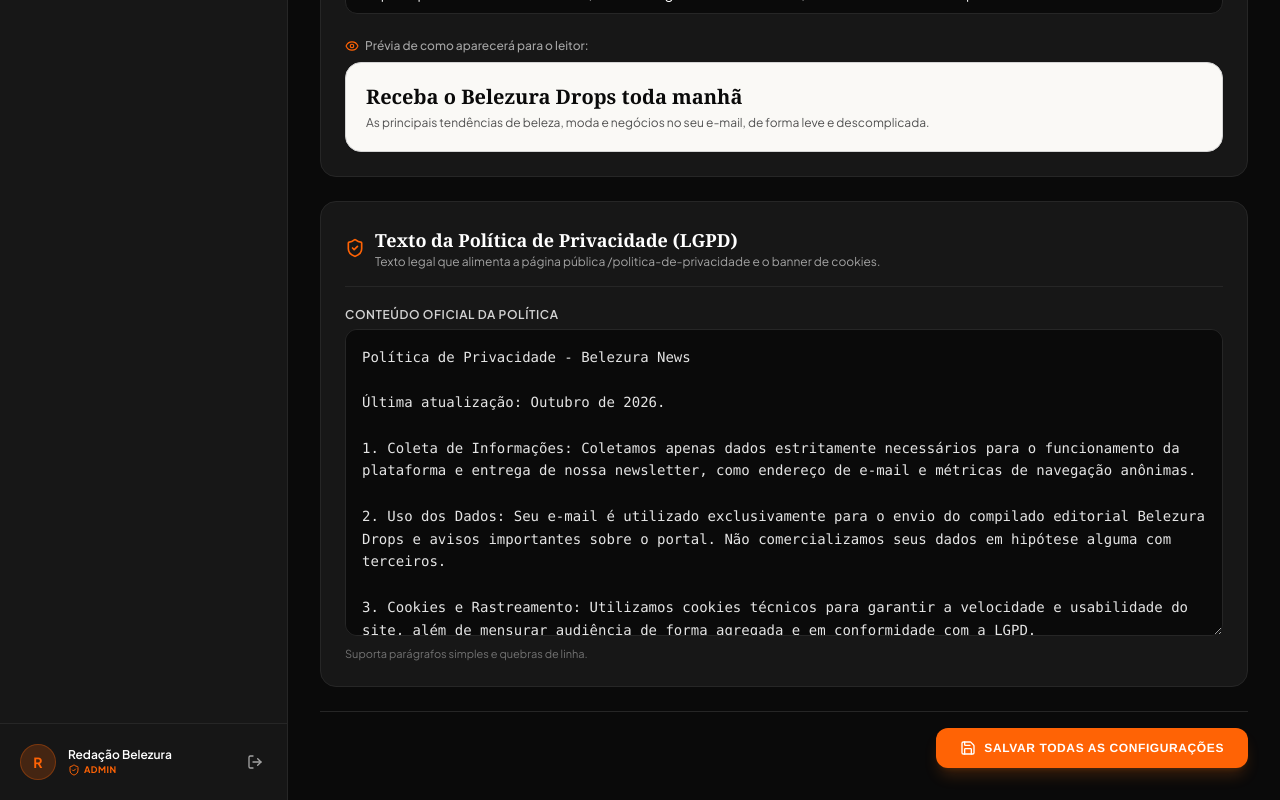
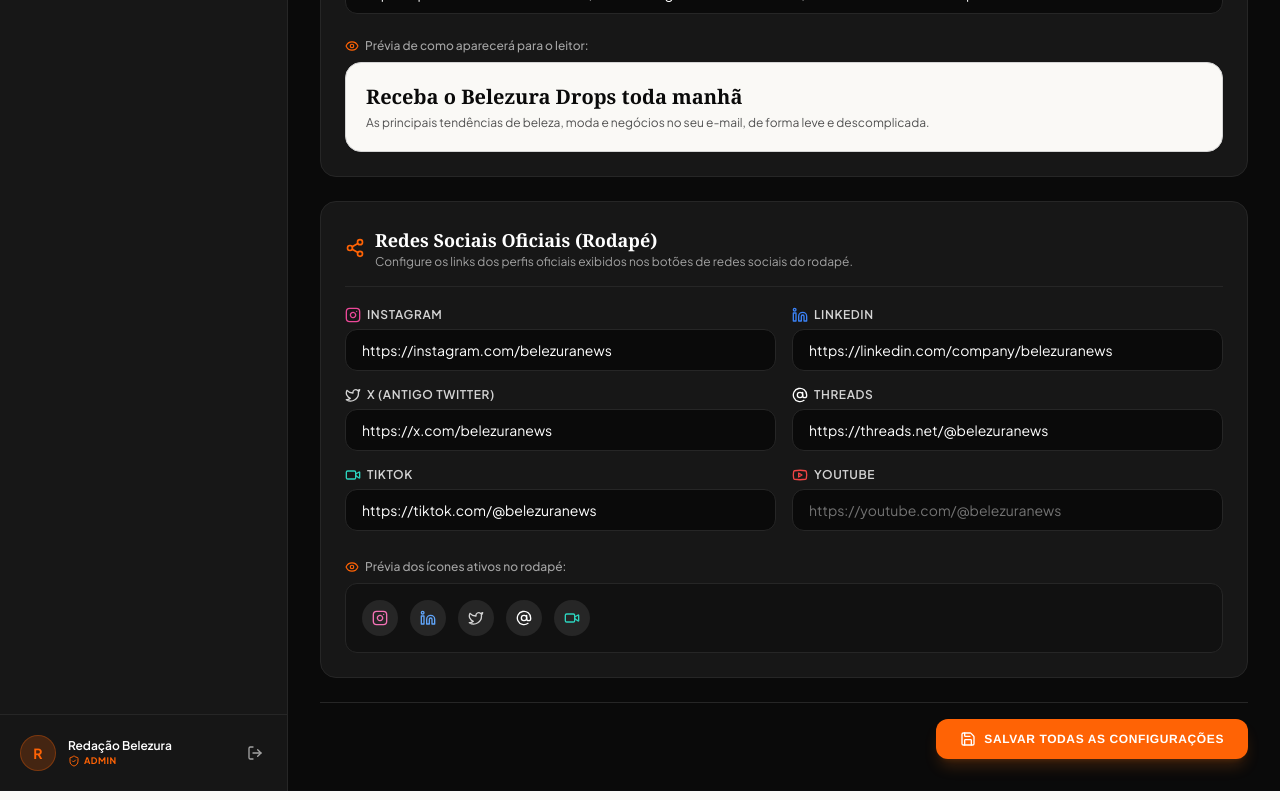
Before and after one commit to gmmorim/belezura-news, a Next.js app: page /admin/configuracoes in a window 1280 px wide. Shown: the part 665-1465 px from the top of the page. Built offline with nearby package versions, Linux system fonts and the light colour scheme; no server answers; the database is empty; a web font is replaced by a local one.

Commit message:
feat(admin): replace privacy policy textarea with social media links management for footer

```diff
--- a/src/app/(admin)/admin/configuracoes/page.tsx
+++ b/src/app/(admin)/admin/configuracoes/page.tsx
@@ -5,7 +5,13 @@
   Settings,
   Mail,
   Briefcase,
-  ShieldCheck,
+  Share2,
+  Instagram,
+  Linkedin,
+  Twitter,
+  AtSign,
+  Video,
+  Youtube,
   Sparkles,
   Save,
   CheckCircle2,
@@ -26,17 +32,12 @@
     newsletter_headline: "Receba o Belezura Drops toda manhã",
     newsletter_subheadline:
       "As principais tendências de beleza, moda e negócios no seu e-mail, de forma leve e descomplicada.",
-    privacy_policy_text: `Política de Privacidade - Belezura News
-
-Última atualização: Outubro de 2026.
-
-1. Coleta de Informações: Coletamos apenas dados estritamente necessários para o funcionamento da plataforma e entrega de nossa newsletter, como endereço de e-mail e métricas de navegação anônimas.
-
-2. Uso dos Dados: Seu e-mail é utilizado exclusivamente para o envio do compilado editorial Belezura Drops e avisos importantes sobre o portal. Não comercializamos seus dados em hipótese alguma com terceiros.
-
-3. Cookies e Rastreamento: Utilizamos cookies técnicos para garantir a velocidade e usabilidade do site, além de mensurar audiência de forma agregada e em conformidade com a LGPD.
-
-4. Seus Direitos (LGPD): A qualquer momento você pode solicitar o descadastro definitivo de nossa base de e-mails através do link presente no rodapé de cada edição ou entrando em contato com nosso Encarregado de Dados.`,
+    social_instagram_url: "https://instagram.com/belezuranews",
+    social_linkedin_url: "https://linkedin.com/company/belezuranews",
+    social_twitter_url: "https://x.com/belezuranews",
+    social_threads_url: "https://threads.net/@belezuranews",
+    social_tiktok_url: "https://tiktok.com/@belezuranews",
+    social_youtube_url: "",
   });
 
   // Carregar dados salvos da API
@@ -104,17 +105,12 @@
         newsletter_headline: "Receba o Belezura Drops toda manhã",
         newsletter_subheadline:
           "As principais tendências de beleza, moda e negócios no seu e-mail, de forma leve e descomplicada.",
-        privacy_policy_text: `Política de Privacidade - Belezura News
-
-Última atualização: Outubro de 2026.
-
-1. Coleta de Informações: Coletamos apenas dados estritamente necessários para o funcionamento da plataforma e entrega de nossa newsletter, como endereço de e-mail e métricas de navegação anônimas.
-
-2. Uso dos Dados: Seu e-mail é utilizado exclusivamente para o envio do compilado editorial Belezura Drops e avisos importantes sobre o portal. Não comercializamos seus dados em hipótese alguma com terceiros.
-
-3. Cookies e Rastreamento: Utilizamos cookies técnicos para garantir a velocidade e usabilidade do site, além de mensurar audiência de forma agregada e em conformidade com a LGPD.
-
-4. Seus Direitos (LGPD): A qualquer momento você pode solicitar o descadastro definitivo de nossa base de e-mails através do link presente no rodapé de cada edição ou entrando em contato com nosso Encarregado de Dados.`,
+        social_instagram_url: "https://instagram.com/belezuranews",
+        social_linkedin_url: "https://linkedin.com/company/belezuranews",
+        social_twitter_url: "https://x.com/belezuranews",
+        social_threads_url: "https://threads.net/@belezuranews",
+        social_tiktok_url: "https://tiktok.com/@belezuranews",
+        social_youtube_url: "",
       });
     }
   };
@@ -134,7 +130,7 @@
             <span>Configurações Vitais</span>
           </h1>
           <p className="text-xs sm:text-sm text-neutral-400 mt-1">
-            Gerencie textos do rodapé, contatos comerciais, chamadas da newsletter e política de privacidade.
+            Gerencie textos do rodapé, contatos comerciais, chamadas da newsletter e links das redes sociais oficiais.
           </p>
         </div>
 
@@ -304,35 +300,158 @@
             </div>
           </div>
 
-          {/* SEÇÃO 3: POLÍTICA DE PRIVACIDADE */}
+          {/* SEÇÃO 3: REDES SOCIAIS OFICIAIS (RODAPÉ) */}
           <div className="p-6 rounded-2xl bg-neutral-900 border border-neutral-800 space-y-5">
             <div className="flex items-center gap-2.5 pb-4 border-b border-neutral-800">
-              <ShieldCheck className="w-5 h-5 text-[#ff6305]" />
+              <Share2 className="w-5 h-5 text-[#ff6305]" />
               <div>
                 <h2 className="font-recoleta text-lg font-bold text-white">
-                  Texto da Política de Privacidade (LGPD)
+                  Redes Sociais Oficiais (Rodapé)
                 </h2>
                 <p className="text-xs text-neutral-400">
-                  Texto legal que alimenta a página pública /politica-de-privacidade e o banner de cookies.
+                  Configure os links dos perfis oficiais exibidos nos botões de redes sociais do rodapé.
                 </p>
               </div>
             </div>
 
-            <div>
-              <label className="block text-xs font-semibold uppercase tracking-wider text-neutral-300 mb-1.5">
-                Conteúdo Oficial da Política
-              </label>
-              <textarea
-                name="privacy_policy_text"
-                rows={12}
-                value={form.privacy_policy_text}
-                onChange={handleChange}
-                placeholder="Insira os termos da política de privacidade..."
-                className="w-full p-4 bg-neutral-950 border border-neutral-800 rounded-xl text-sm font-mono text-neutral-200 placeholder-neutral-500 focus:outline-none focus:ring-2 focus:ring-[#ff6305] leading-relaxed"
-              />
-              <span className="text-[11px] text-neutral-500 mt-1 block">
-                Suporta parágrafos simples e quebras de linha.
+            <div className="grid grid-cols-1 sm:grid-cols-2 gap-4">
+              {/* Instagram */}
+              <div>
+                <label className="block text-xs font-semibold uppercase tracking-wider text-neutral-300 mb-1.5 flex items-center gap-1.5">
+                  <Instagram className="w-4 h-4 text-pink-500" />
+                  <span>Instagram</span>
+                </label>
+                <input
+                  type="url"
+                  name="social_instagram_url"
+                  value={form.social_instagram_url}
+                  onChange={handleChange}
+                  placeholder="https://instagram.com/belezuranews"
+                  className="w-full px-4 py-2.5 bg-neutral-950 border border-neutral-800 rounded-xl text-sm text-white placeholder-neutral-500 focus:outline-none focus:ring-2 focus:ring-[#ff6305]"
+                />
+              </div>
+
+              {/* LinkedIn */}
+              <div>
+                <label className="block text-xs font-semibold uppercase tracking-wider text-neutral-300 mb-1.5 flex items-center gap-1.5">
+                  <Linkedin className="w-4 h-4 text-blue-500" />
+                  <span>LinkedIn</span>
+                </label>
+                <input
+                  type="url"
+                  name="social_linkedin_url"
+                  value={form.social_linkedin_url}
+                  onChange={handleChange}
+                  placeholder="https://linkedin.com/company/belezuranews"
+                  className="w-full px-4 py-2.5 bg-neutral-950 border border-neutral-800 rounded-xl text-sm text-white placeholder-neutral-500 focus:outline-none focus:ring-2 focus:ring-[#ff6305]"
+                />
+              </div>
+
+              {/* Twitter / X */}
+              <div>
+                <label className="block text-xs font-semibold uppercase tracking-wider text-neutral-300 mb-1.5 flex items-center gap-1.5">
+                  <Twitter className="w-4 h-4 text-neutral-300" />
+                  <span>X (Antigo Twitter)</span>
+                </label>
+                <input
+                  type="url"
+                  name="social_twitter_url"
+                  value={form.social_twitter_url}
+                  onChange={handleChange}
+                  placeholder="https://x.com/belezuranews"
+                  className="w-full px-4 py-2.5 bg-neutral-950 border border-neutral-800 rounded-xl text-sm text-white placeholder-neutral-500 focus:outline-none focus:ring-2 focus:ring-[#ff6305]"
+                />
+              </div>
+
+              {/* Threads */}
+              <div>
+                <label className="block text-xs font-semibold uppercase tracking-wider text-neutral-300 mb-1.5 flex items-center gap-1.5">
+                  <AtSign className="w-4 h-4 text-white" />
+                  <span>Threads</span>
+                </label>
+                <input
+                  type="url"
+                  name="social_threads_url"
+                  value={form.social_threads_url}
+                  onChange={handleChange}
+                  placeholder="https://threads.net/@belezuranews"
+                  className="w-full px-4 py-2.5 bg-neutral-950 border border-neutral-800 rounded-xl text-sm text-white placeholder-neutral-500 focus:outline-none focus:ring-2 focus:ring-[#ff6305]"
+                />
+              </div>
+
+              {/* TikTok */}
+              <div>
+                <label className="block text-xs font-semibold uppercase tracking-wider text-neutral-300 mb-1.5 flex items-center gap-1.5">
+                  <Video className="w-4 h-4 text-teal-400" />
+                  <span>TikTok</span>
+                </label>
+                <input
+                  type="url"
+                  name="social_tiktok_url"
+                  value={form.social_tiktok_url}
+                  onChange={handleChange}
+                  placeholder="https://tiktok.com/@belezuranews"
+                  className="w-full px-4 py-2.5 bg-neutral-950 border border-neutral-800 rounded-xl text-sm text-white placeholder-neutral-500 focus:outline-none focus:ring-2 focus:ring-[#ff6305]"
+                />
+              </div>
+
+              {/* YouTube */}
+              <div>
+                <label className="block text-xs font-semibold uppercase tracking-wider text-neutral-300 mb-1.5 flex items-center gap-1.5">
+                  <Youtube className="w-4 h-4 text-red-500" />
+                  <span>YouTube</span>
+                </label>
+                <input
+                  type="url"
+                  name="social_youtube_url"
+                  value={form.social_youtube_url}
+                  onChange={handleChange}
+                  placeholder="https://youtube.com/@belezuranews"
+                  className="w-full px-4 py-2.5 bg-neutral-950 border border-neutral-800 rounded-xl text-sm text-white placeholder-neutral-500 focus:outline-none focus:ring-2 focus:ring-[#ff6305]"
+                />
+              </div>
+            </div>
+
+            {/* Prévia dos Botões do Rodapé */}
+            <div className="pt-2">
+              <span className="text-xs text-neutral-400 font-medium flex items-center gap-1.5 mb-2">
+                <Eye className="w-3.5 h-3.5 text-[#ff6305]" /> Prévia dos ícones ativos no rodapé:
               </span>
+              <div className="p-4 rounded-xl bg-[#111111] border border-neutral-800 flex flex-wrap items-center gap-3">
+                {form.social_instagram_url && (
+                  <span className="w-9 h-9 rounded-full bg-neutral-800 flex items-center justify-center text-white" title="Instagram configurado">
+                    <Instagram className="w-4 h-4 text-pink-400" />
+                  </span>
+                )}
+                {form.social_linkedin_url && (
+                  <span className="w-9 h-9 rounded-full bg-neutral-800 flex items-center justify-center text-white" title="LinkedIn configurado">
+                    <Linkedin className="w-4 h-4 text-blue-400" />
+                  </span>
+                )}
+                {form.social_twitter_url && (
+                  <span className="w-9 h-9 rounded-full bg-neutral-800 flex items-center justify-center text-white" title="Twitter configurado">
+                    <Twitter className="w-4 h-4 text-neutral-300" />
+                  </span>
+                )}
+                {form.social_threads_url && (
+                  <span className="w-9 h-9 rounded-full bg-neutral-800 flex items-center justify-center text-white" title="Threads configurado">
+                    <AtSign className="w-4 h-4 text-white" />
+                  </span>
+                )}
+                {form.social_tiktok_url && (
+                  <span className="w-9 h-9 rounded-full bg-neutral-800 flex items-center justify-center text-white" title="TikTok configurado">
+                    <Video className="w-4 h-4 text-teal-400" />
+                  </span>
+                )}
+                {form.social_youtube_url && (
+                  <span className="w-9 h-9 rounded-full bg-neutral-800 flex items-center justify-center text-white" title="YouTube configurado">
+                    <Youtube className="w-4 h-4 text-red-500" />
+                  </span>
+                )}
+                {!form.social_instagram_url && !form.social_linkedin_url && !form.social_twitter_url && !form.social_threads_url && !form.social_tiktok_url && !form.social_youtube_url && (
+                  <span className="text-xs text-neutral-500">Nenhuma rede social configurada no momento.</span>
+                )}
+              </div>
             </div>
           </div>
 
--- a/src/app/api/settings/route.ts
+++ b/src/app/api/settings/route.ts
@@ -9,17 +9,12 @@
   newsletter_headline: "Receba o Belezura Drops toda manhã",
   newsletter_subheadline:
     "As principais tendências de beleza, moda e negócios no seu e-mail, de forma leve e descomplicada.",
-  privacy_policy_text: `Política de Privacidade - Belezura News
-
-Última atualização: Outubro de 2026.
-
-1. Coleta de Informações: Coletamos apenas dados estritamente necessários para o funcionamento da plataforma e entrega de nossa newsletter, como endereço de e-mail e métricas de navegação anônimas.
-
-2. Uso dos Dados: Seu e-mail é utilizado exclusivamente para o envio do compilado editorial Belezura Drops e avisos importantes sobre o portal. Não comercializamos seus dados em hipótese alguma com terceiros.
-
-3. Cookies e Rastreamento: Utilizamos cookies técnicos para garantir a velocidade e usabilidade do site, além de mensurar audiência de forma agregada e em conformidade com a LGPD.
-
-4. Seus Direitos (LGPD): A qualquer momento você pode solicitar o descadastro definitivo de nossa base de e-mails através do link presente no rodapé de cada edição ou entrando em contato com nosso Encarregado de Dados.`,
+  social_instagram_url: "https://instagram.com/belezuranews",
+  social_linkedin_url: "https://linkedin.com/company/belezuranews",
+  social_twitter_url: "https://x.com/belezuranews",
+  social_threads_url: "https://threads.net/@belezuranews",
+  social_tiktok_url: "https://tiktok.com/@belezuranews",
+  social_youtube_url: "",
 };
 
 // Armazenamento em memória para resiliência caso o banco esteja inacessível
--- a/src/components/public/Footer.tsx
+++ b/src/components/public/Footer.tsx
@@ -1,13 +1,66 @@
 "use client";
 
-import React, { useState } from "react";
+import React, { useState, useEffect } from "react";
 import Link from "next/link";
-import { Mail, ArrowRight, CheckCircle2, Megaphone, Instagram, Linkedin, Twitter } from "lucide-react";
+import {
+  Mail,
+  ArrowRight,
+  CheckCircle2,
+  Megaphone,
+  Instagram,
+  Linkedin,
+  Twitter,
+  AtSign,
+  Video,
+  Youtube,
+} from "lucide-react";
 import { CATEGORIES } from "./CategoryNav";
 
 export function Footer() {
   const [email, setEmail] = useState("");
   const [status, setStatus] = useState<"idle" | "loading" | "success" | "error">("idle");
+
+  const [socialLinks, setSocialLinks] = useState({
+    instagram: "https://instagram.com/belezuranews",
+    linkedin: "https://linkedin.com/company/belezuranews",
+    twitter: "https://x.com/belezuranews",
+    threads: "https://threads.net/@belezuranews",
+    tiktok: "https://tiktok.com/@belezuranews",
+    youtube: "",
+  });
+  const [contactEmail, setContactEmail] = useState("contato@belezuranews.com.br");
+  const [commercialUrl, setCommercialUrl] = useState("mailto:comercial@belezuranews.com.br");
+
+  // Carregar configurações dinâmicas gerenciadas no Painel Admin
+  useEffect(() => {
+    async function loadFooterConfigs() {
+      try {
+        const res = await fetch("/api/settings");
+        if (res.ok) {
+          const data = await res.json();
+          if (data.configs) {
+            setSocialLinks({
+              instagram: data.configs.social_instagram_url ?? "https://instagram.com/belezuranews",
+              linkedin: data.configs.social_linkedin_url ?? "https://linkedin.com/company/belezuranews",
+              twitter: data.configs.social_twitter_url ?? "https://x.com/belezuranews",
+              threads: data.configs.social_threads_url ?? "https://threads.net/@belezuranews",
+              tiktok: data.configs.social_tiktok_url ?? "",
+              youtube: data.configs.social_youtube_url ?? "",
+            });
+            if (data.configs.footer_contact_email) {
+              setContactEmail(data.configs.footer_contact_email);
+            }
+            if (data.configs.footer_commercial_url) {
+              setCommercialUrl(data.configs.footer_commercial_url);
+            }
+          }
+        }
+      } catch (err) {
+        console.warn("Aviso ao carregar configurações do rodapé:", err);
+      }
+    }
+    loadFooterConfigs();
+  }, []);
 
   const handleSubscribe = async (e: React.FormEvent) => {
     e.preventDefault();
@@ -92,34 +145,73 @@
               O portal contemporâneo que conecta mercado de beleza, moda, tendências de negócios, lifestyle e reviews sinceros.
             </p>
 
-            <div className="flex items-center gap-3 pt-2">
+            <div className="flex flex-wrap items-center gap-2.5 pt-2">
+              {socialLinks.instagram && (
                 <a
-                href="https://instagram.com"
+                  href={socialLinks.instagram}
                   target="_blank"
-                rel="noreferrer"
+                  rel="noopener noreferrer"
                   className="w-9 h-9 rounded-full bg-neutral-800 flex items-center justify-center text-neutral-400 hover:text-white hover:bg-[#ff6305] transition-colors"
                   aria-label="Instagram Belezura News"
                 >
                   <Instagram className="w-4 h-4" />
                 </a>
+              )}
+              {socialLinks.linkedin && (
                 <a
-                href="https://linkedin.com"
+                  href={socialLinks.linkedin}
                   target="_blank"
-                rel="noreferrer"
+                  rel="noopener noreferrer"
                   className="w-9 h-9 rounded-full bg-neutral-800 flex items-center justify-center text-neutral-400 hover:text-white hover:bg-[#ff6305] transition-colors"
                   aria-label="LinkedIn Belezura News"
                 >
                   <Linkedin className="w-4 h-4" />
                 </a>
+              )}
+              {socialLinks.twitter && (
                 <a
-                href="https://twitter.com"
+                  href={socialLinks.twitter}
                   target="_blank"
-                rel="noreferrer"
+                  rel="noopener noreferrer"
                   className="w-9 h-9 rounded-full bg-neutral-800 flex items-center justify-center text-neutral-400 hover:text-white hover:bg-[#ff6305] transition-colors"
                   aria-label="Twitter Belezura News"
                 >
                   <Twitter className="w-4 h-4" />
                 </a>
+              )}
+              {socialLinks.threads && (
+                <a
+                  href={socialLinks.threads}
+                  target="_blank"
+                  rel="noopener noreferrer"
+                  className="w-9 h-9 rounded-full bg-neutral-800 flex items-center justify-center text-neutral-400 hover:text-white hover:bg-[#ff6305] transition-colors"
+                  aria-label="Threads Belezura News"
+                >
+                  <AtSign className="w-4 h-4" />
+                </a>
+              )}
+              {socialLinks.tiktok && (
+                <a
+                  href={socialLinks.tiktok}
+                  target="_blank"
+                  rel="noopener noreferrer"
+                  className="w-9 h-9 rounded-full bg-neutral-800 flex items-center justify-center text-neutral-400 hover:text-white hover:bg-[#ff6305] transition-colors"
+                  aria-label="TikTok Belezura News"
+                >
+                  <Video className="w-4 h-4" />
+                </a>
+              )}
+              {socialLinks.youtube && (
+                <a
+                  href={socialLinks.youtube}
+                  target="_blank"
+                  rel="noopener noreferrer"
+                  className="w-9 h-9 rounded-full bg-neutral-800 flex items-center justify-center text-neutral-400 hover:text-white hover:bg-[#ff6305] transition-colors"
+                  aria-label="YouTube Belezura News"
+                >
+                  <Youtube className="w-4 h-4" />
+                </a>
+              )}
             </div>
           </div>
 
@@ -158,7 +250,7 @@
             {/* BOTÃO OBRIGATÓRIO DE CTA PARA O COMERCIAL */}
             <div className="pt-2">
               <a
-                href="mailto:comercial@belezuranews.com.br"
+                href={commercialUrl}
                 className="font-alleron w-full inline-flex items-center justify-center gap-2 px-6 py-3.5 rounded-full bg-[#ff6305] text-white text-xs font-bold uppercase tracking-wider hover:bg-orange-600 active:scale-95 transition-all duration-200 shadow-md shadow-orange-500/20"
               >
                 <span>Quer anunciar com a gente?</span>
@@ -170,10 +262,10 @@
             <div className="pt-2 text-xs text-neutral-400 flex flex-col sm:flex-row sm:items-center gap-1 sm:gap-2">
               <span>Contato editorial e geral:</span>
               <a
-                href="mailto:contato@belezuranews.com.br"
+                href={contactEmail.includes("@") && !contactEmail.startsWith("mailto:") ? `mailto:${contactEmail}` : contactEmail}
                 className="text-neutral-200 hover:text-[#ff6305] font-semibold underline underline-offset-4 decoration-neutral-700 hover:decoration-[#ff6305] transition-colors"
               >
-                contato@belezuranews.com.br
+                {contactEmail}
               </a>
             </div>
           </div>
```
Lines whose indentation alone changed are shown as unchanged.
